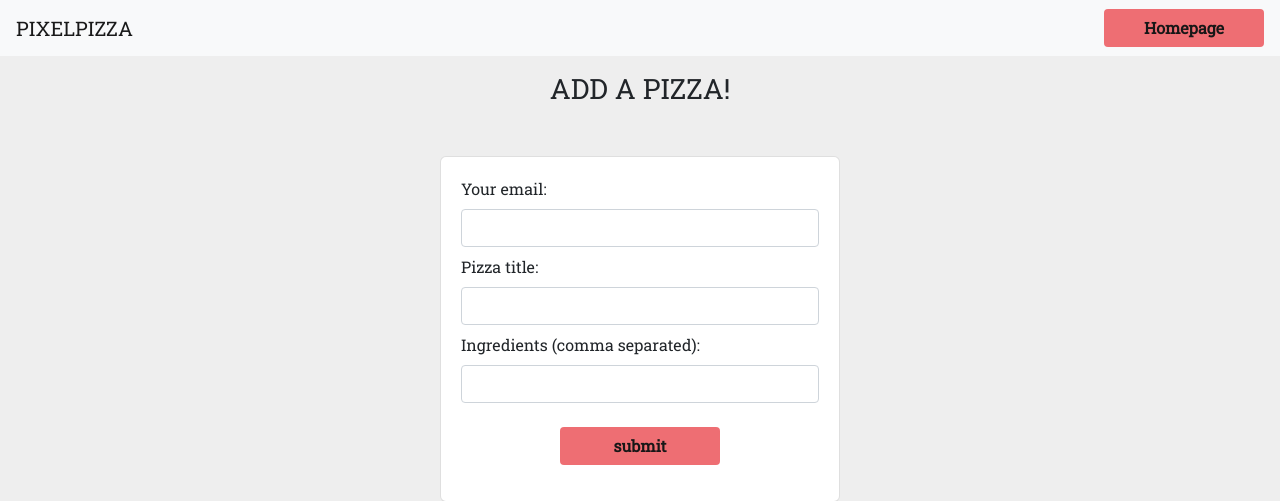
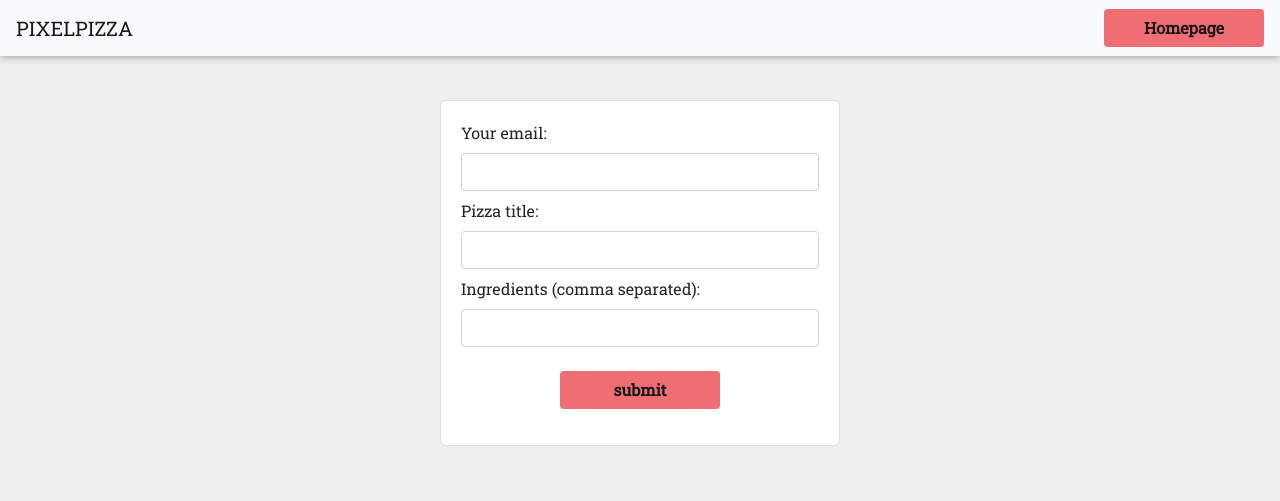
Before and after one commit to AdamsChristopher/phpizza, a PHP site: page /add.php in a window 1280 px wide. Shown: the top 501 px of the page. Run offline with PHP 8.4, Linux system fonts and the light colour scheme.

Commit message:
Some more styles

```diff
--- a/styles.css
+++ b/styles.css
@@ -10,6 +10,10 @@ body {
   display: flex;
   min-height: 100vh;
   flex-direction: column;
+}
+
+.navbar {
+  box-shadow: 0px 0px 8px #888888;
 }
 
 main {
--- a/templates/header.php
+++ b/templates/header.php
@@ -11,7 +11,7 @@
 </head>
 
 <body>
-  <nav class="navbar navbar-expand-lg navbar-light bg-light">
+  <nav class="navbar navbar-expand-lg navbar-light bg-light fixed-top">
     <a
       class="navbar-brand"
       href="#"
```
